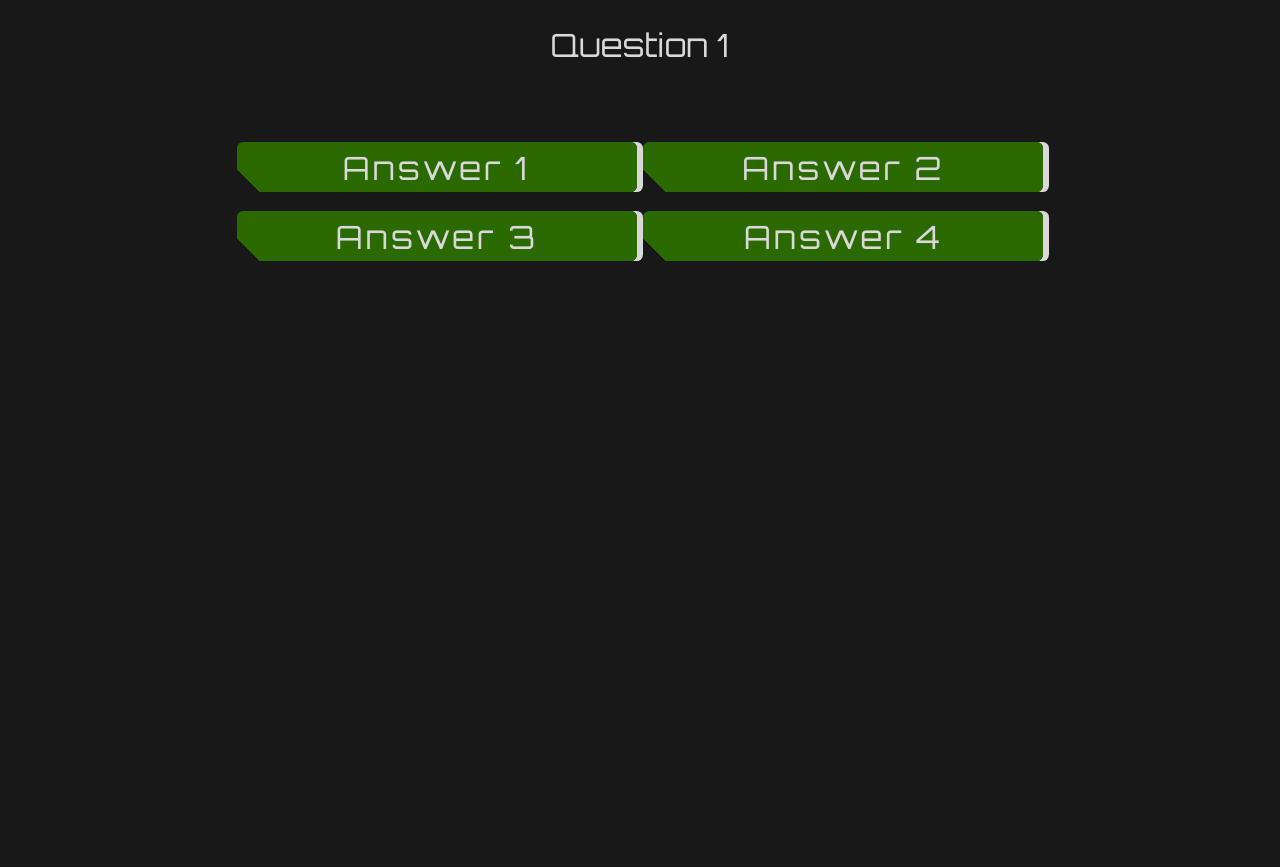
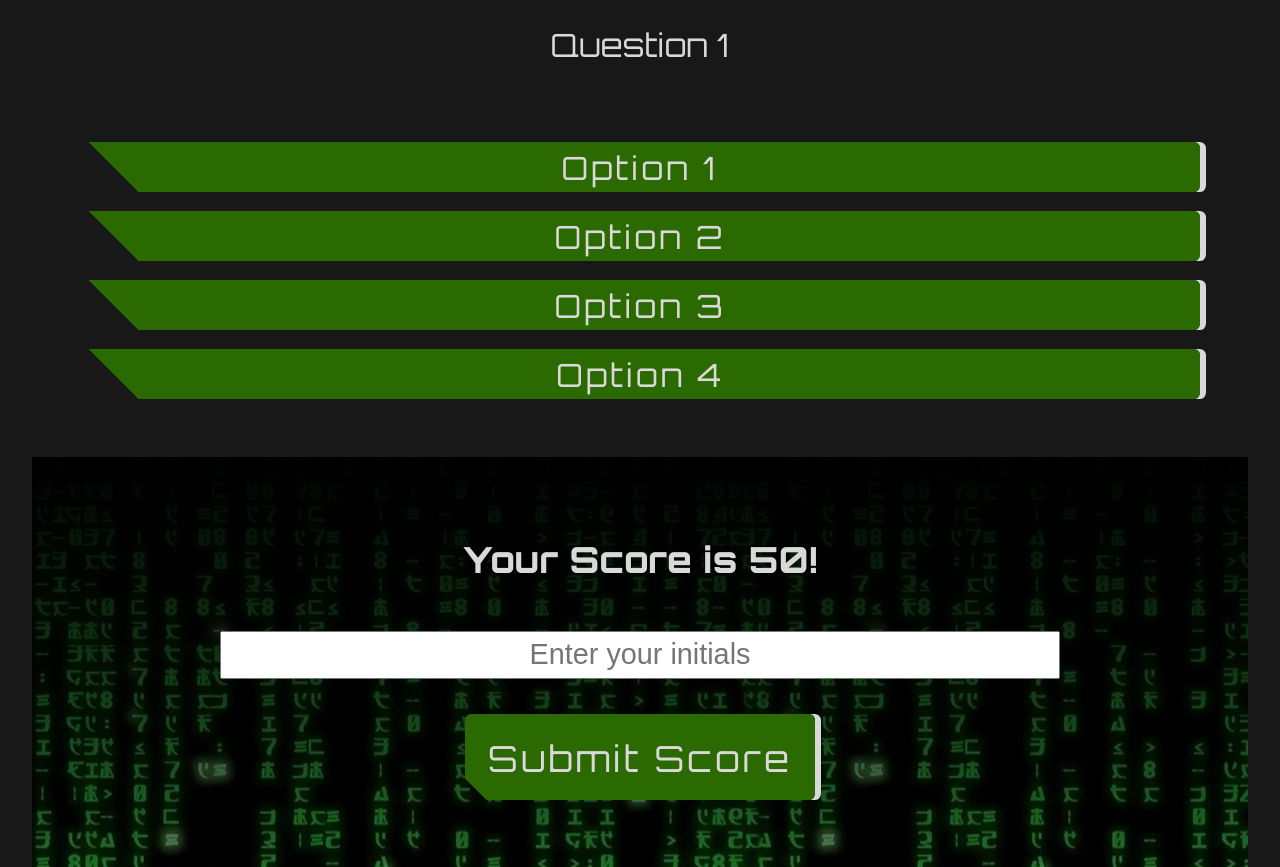
Before and after one commit to Mattrix01/Timed-quiz, a plain HTML site: page index.html in a window 1280 px wide. Shown: the part 820-1687 px from the top of the page. Before the commit the page ends 1138 px from the top, so only its background shows below. Drawn offline with Linux system fonts and the light colour scheme.

Commit message:
Form styled and added

```diff
--- a/assets/styles.css
+++ b/assets/styles.css
@@ -108,7 +108,7 @@ button {
 /* Button begin styling */
 .button-begin,
 .button-begin::after {
-  width: 380px;
+  width: 350px;
   height: 86px;
   font-size: 36px;
   font-family: "Orbitron", sans-serif;
@@ -205,7 +205,7 @@ button {
 /* Button question styling */
 button,
 button::after {
-  width: 400px;
+  width: 100%;
   height: 50px;
   font-size: 36px;
   font-family: "Orbitron", sans-serif;
@@ -340,6 +340,31 @@ button:hover::after {
   border-color: var(--alert-danger-border); */
 }
 
+.score-form {
+  text-align: center;
+  background: linear-gradient(rgba(0, 0, 0, 1), rgba(0, 0, 0, 0.5)),
+    url(./background-matrix.jpg);
+}
+
+.form-container {
+  display: flex;
+  flex-direction: column;
+}
+
+.form-item {
+  margin: 1rem 0;
+}
+
+.form-item input {
+  padding: 1rem 0.5rem;
+  font-size: 1.8rem;
+  width: 75%;
+  height: 3rem;
+  flex-shrink: inherit;
+  text-align: center;
+  color: green;
+}
+
 /* Resizing properties for phone screen */
 @media screen and (max-width: 576px) {
   .nav-container {
@@ -352,4 +377,7 @@ button:hover::after {
     margin: 0 1rem;
     padding: 2rem;
   }
+  .form-item input {
+    width: 100%;
+  }
 }
--- a/index.html
+++ b/index.html
@@ -47,11 +47,25 @@
 
       <div class="container question-container">
         <h2 class="question">Question 1</h2>
-        <div class="options-container"></div>
-        <button class="option-item">Answer 1</button>
-        <button class="option-item">Answer 2</button>
-        <button class="option-item">Answer 3</button>
-        <button class="option-item">Answer 4</button>
+        <div class="options-container">
+          <button class="option-item">Option 1</button>
+          <button class="option-item">Option 2</button>
+          <button class="option-item">Option 3</button>
+          <button class="option-item">Option 4</button>
+        </div>
+      </div>
+      <div class="container score-form">
+        <form>
+          <h2>Your Score is 50!</h2>
+          <div class="form-container">
+            <div class="form-item">
+              <input placeholder="Enter your initials" />
+            </div>
+            <div class="form-item">
+              <button class="button-begin">Submit Score</button>
+            </div>
+          </div>
+        </form>
       </div>
     </main>
     <script src="./assets/script.js"></script>
```
